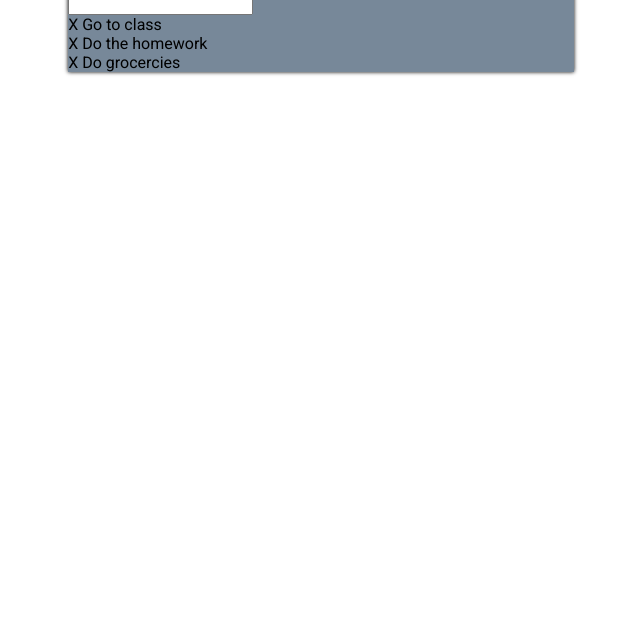
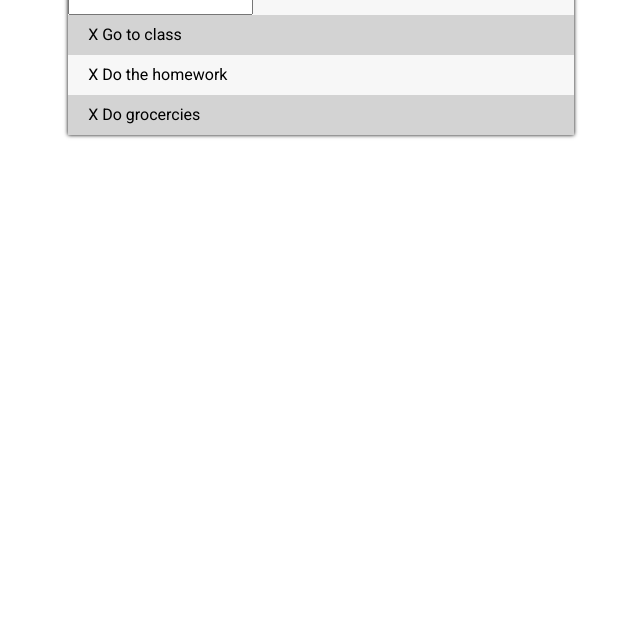
Before and after one commit to sasankdas/To-Do-List-Application, a plain HTML site: page index.html in a window 1280 px wide. Shown: the part 161-800 px from the top of the page, without its empty margins (319-959 px from the left). Drawn offline with nearby package versions, Linux system fonts and the light colour scheme.

Commit message:
styled h1 element and the li

```diff
--- a/todos.css
+++ b/todos.css
@@ -2,8 +2,8 @@
     width: 40%;
     box-shadow: 0 0 4px rgba(0,0,0,1.0);
     margin: 100px auto;
-    background-color: lightslategray;
-    font-family: 'Roboto', sans-serif;
+    background-color: #f7f7f7;
+    font-family: Roboto;
 }
 .completed{
     color: gray;
@@ -23,3 +23,11 @@ ul{
     margin: 0;
     padding: 0;
 }
+li{
+    height: 20px;
+    margin: 0 auto;
+    padding: 10px 20px;
+}
+li:nth-child(odd){
+    background-color:lightgray;
+}
```
